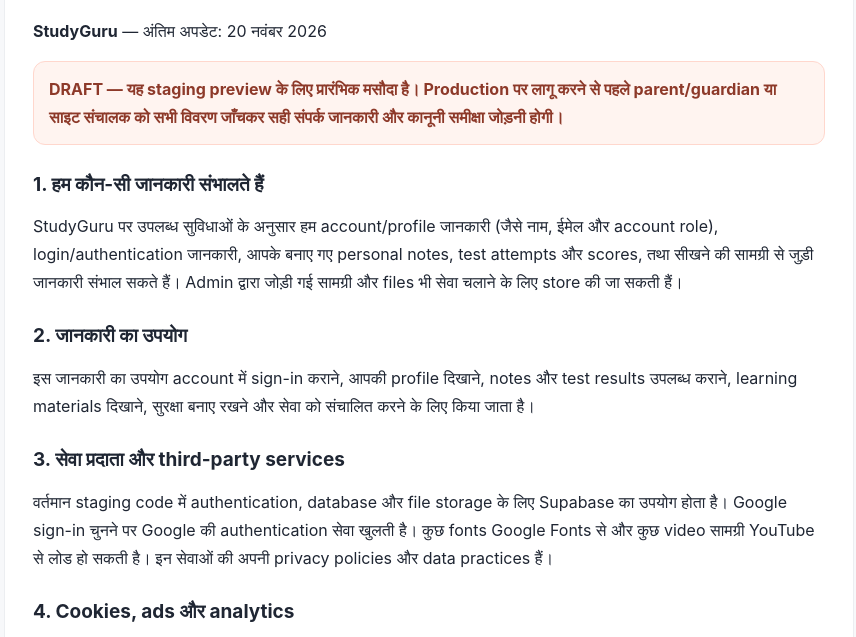
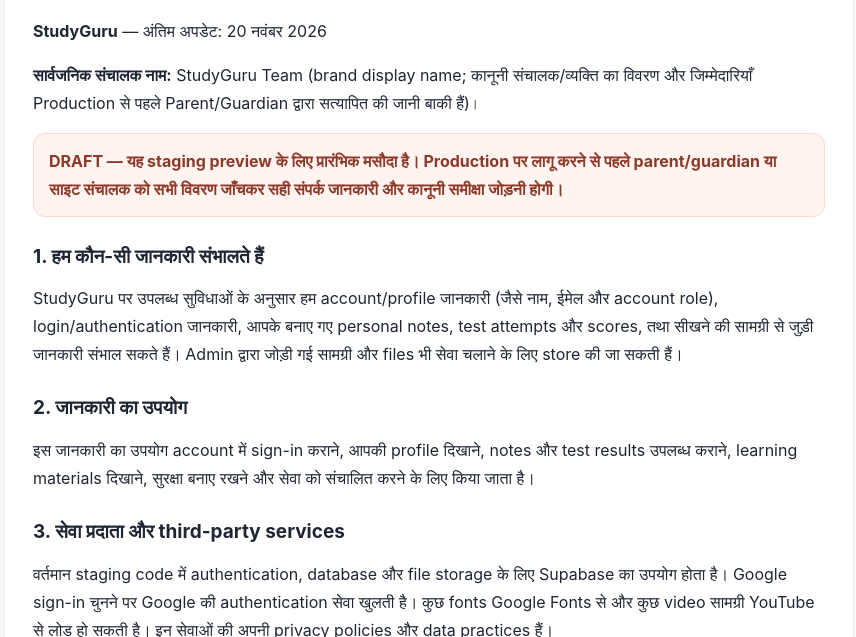
Before and after one commit to devoloperprince07-eng/StudyGuru, a plain HTML site: page privacy.html in a window 1280 px wide. Shown: the part 166-803 px from the top of the page, without its empty margins (211-1067 px from the left). Drawn offline with Linux system fonts and the light colour scheme.

Commit message:
Add approved public operator display name to draft policy

```diff
--- a/privacy.html
+++ b/privacy.html
@@ -12,6 +12,7 @@
 <p><a href="/">← StudyGuru पर वापस जाएँ</a></p>
 <h1>Privacy Policy</h1>
 <p><strong>StudyGuru</strong> — अंतिम अपडेट: 20 नवंबर 2026</p>
+<p><strong>सार्वजनिक संचालक नाम:</strong> StudyGuru Team (brand display name; कानूनी संचालक/व्यक्ति का विवरण और जिम्मेदारियाँ Production से पहले Parent/Guardian द्वारा सत्यापित की जानी बाकी हैं)।</p>
 <p class="draft">DRAFT — यह staging preview के लिए प्रारंभिक मसौदा है। Production पर लागू करने से पहले parent/guardian या साइट संचालक को सभी विवरण जाँचकर सही संपर्क जानकारी और कानूनी समीक्षा जोड़नी होगी।</p>
 <h2>1. हम कौन-सी जानकारी संभालते हैं</h2>
 <p>StudyGuru पर उपलब्ध सुविधाओं के अनुसार हम account/profile जानकारी (जैसे नाम, ईमेल और account role), login/authentication जानकारी, आपके बनाए गए personal notes, test attempts और scores, तथा सीखने की सामग्री से जुड़ी जानकारी संभाल सकते हैं। Admin द्वारा जोड़ी गई सामग्री और files भी सेवा चलाने के लिए store की जा सकती हैं।</p>
```
